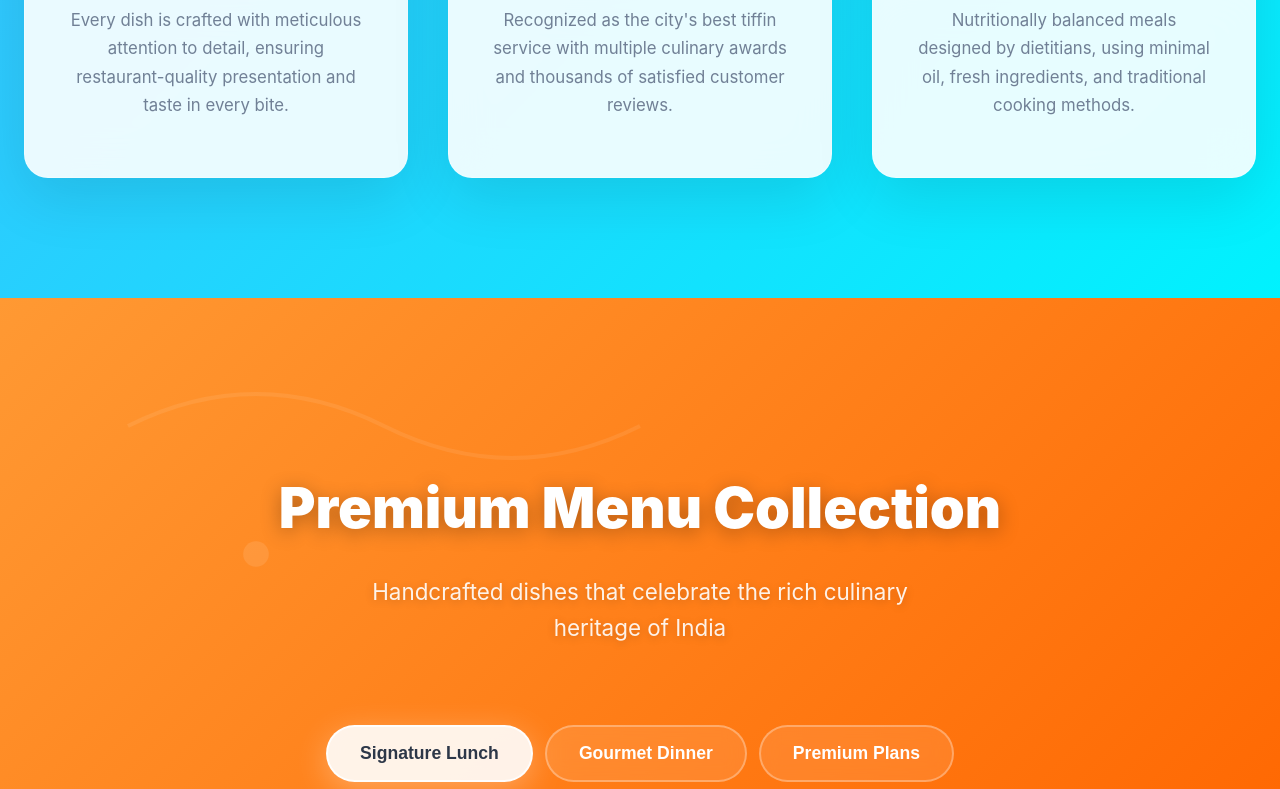
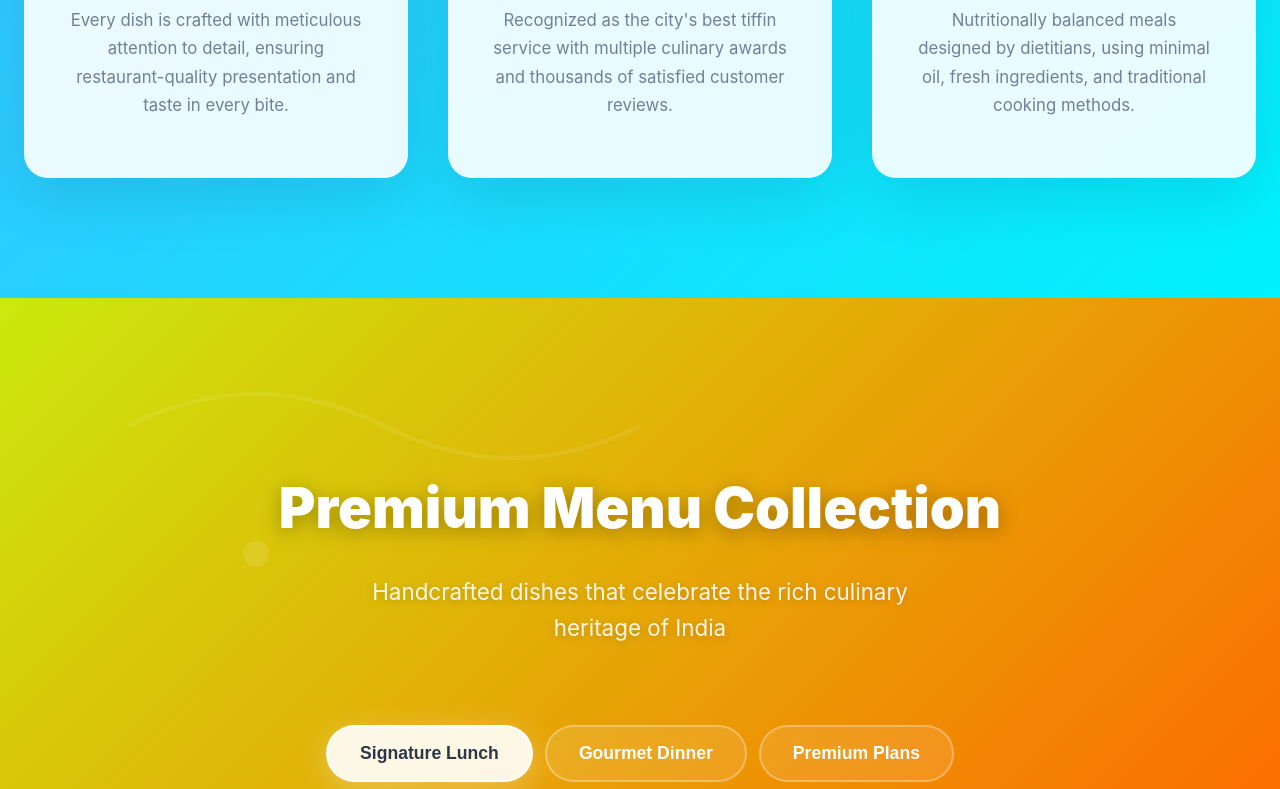
Before and after one commit to AdityaSinha2305/RasoiBite, a plain HTML site: page index.html in a window 1280 px wide. Shown: the part 2096-2885 px from the top of the page. Drawn offline with Linux system fonts and the light colour scheme.

Commit message:
changes in UI

```diff
--- a/style.css
+++ b/style.css
@@ -315,7 +315,7 @@ body {
 /* Menu Section */
 .menu {
     padding: 120px 0;
-    background: linear-gradient(135deg, #ff9933 0%, #ff6600 50%, #cc5500 100%);
+    background: linear-gradient(135deg, #cbe90d 0%, #ff6600 50%, #cc5500 100%);
     position: relative;
 }
 
```
